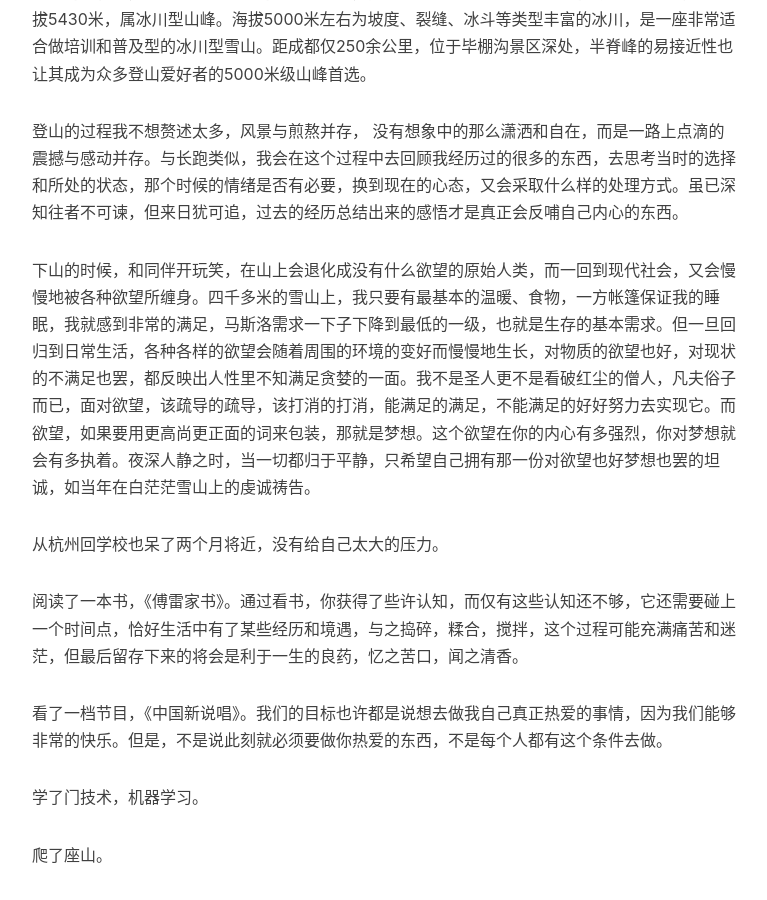
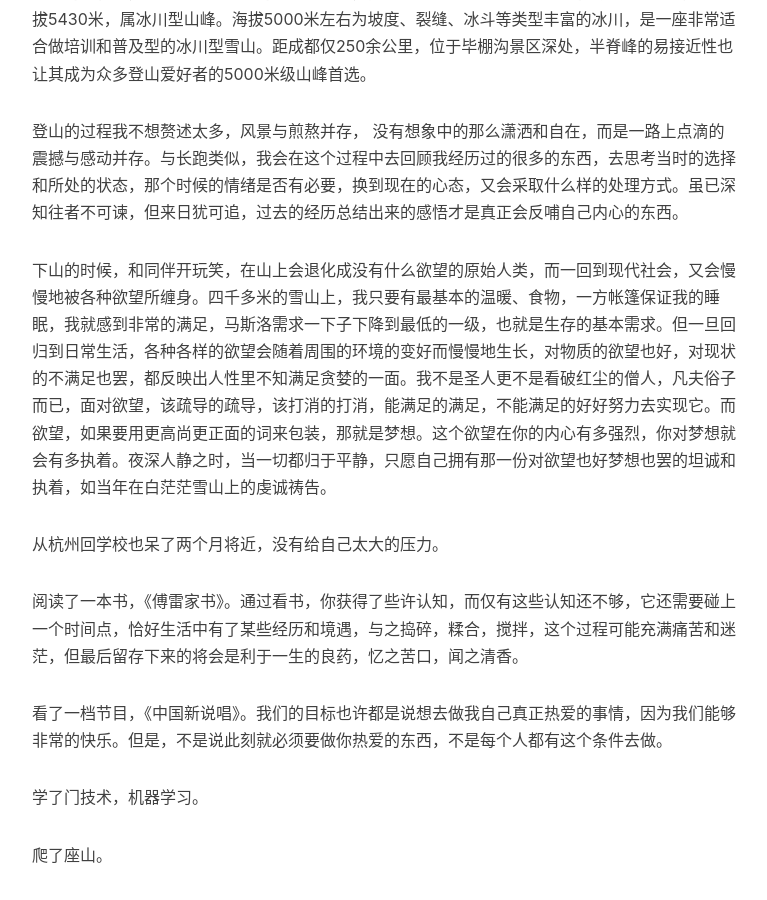
Before and after one commit to kanonjz/kanonjz.github.io, a Jekyll site: the page built from _posts/2018-08-15-snow-mountain-hiking.md, in a window 1280 px wide and 900 px high, scrolled down 805 px. Shown: the whole window, without its empty margins (233-1000 px from the left). Built offline with Jekyll 4.4.1, drawn with Linux system fonts in a browser that asks for light colours; nearby versions of some CDN libraries; comment, search, counter and statistics services are not loaded.

Commit message:
Update 2018-08-15-snow-mountain-hiking.md

```diff
--- a/_posts/2018-08-15-snow-mountain-hiking.md
+++ b/_posts/2018-08-15-snow-mountain-hiking.md
@@ -17,7 +17,7 @@ tags:
 
 登山的过程我不想赘述太多，风景与煎熬并存， 没有想象中的那么潇洒和自在，而是一路上点滴的震撼与感动并存。与长跑类似，我会在这个过程中去回顾我经历过的很多的东西，去思考当时的选择和所处的状态，那个时候的情绪是否有必要，换到现在的心态，又会采取什么样的处理方式。虽已深知往者不可谏，但来日犹可追，过去的经历总结出来的感悟才是真正会反哺自己内心的东西。
 
-下山的时候，和同伴开玩笑，在山上会退化成没有什么欲望的原始人类，而一回到现代社会，又会慢慢地被各种欲望所缠身。四千多米的雪山上，我只要有最基本的温暖、食物，一方帐篷保证我的睡眠，我就感到非常的满足，马斯洛需求一下子下降到最低的一级，也就是生存的基本需求。但一旦回归到日常生活，各种各样的欲望会随着周围的环境的变好而慢慢地生长，对物质的欲望也好，对现状的不满足也罢，都反映出人性里不知满足贪婪的一面。我不是圣人更不是看破红尘的僧人，凡夫俗子而已，面对欲望，该疏导的疏导，该打消的打消，能满足的满足，不能满足的好好努力去实现它。而欲望，如果要用更高尚更正面的词来包装，那就是梦想。这个欲望在你的内心有多强烈，你对梦想就会有多执着。夜深人静之时，当一切都归于平静，只希望自己拥有那一份对欲望也好梦想也罢的坦诚，如当年在白茫茫雪山上的虔诚祷告。
+下山的时候，和同伴开玩笑，在山上会退化成没有什么欲望的原始人类，而一回到现代社会，又会慢慢地被各种欲望所缠身。四千多米的雪山上，我只要有最基本的温暖、食物，一方帐篷保证我的睡眠，我就感到非常的满足，马斯洛需求一下子下降到最低的一级，也就是生存的基本需求。但一旦回归到日常生活，各种各样的欲望会随着周围的环境的变好而慢慢地生长，对物质的欲望也好，对现状的不满足也罢，都反映出人性里不知满足贪婪的一面。我不是圣人更不是看破红尘的僧人，凡夫俗子而已，面对欲望，该疏导的疏导，该打消的打消，能满足的满足，不能满足的好好努力去实现它。而欲望，如果要用更高尚更正面的词来包装，那就是梦想。这个欲望在你的内心有多强烈，你对梦想就会有多执着。夜深人静之时，当一切都归于平静，只愿自己拥有那一份对欲望也好梦想也罢的坦诚和执着，如当年在白茫茫雪山上的虔诚祷告。
 
 从杭州回学校也呆了两个月将近，没有给自己太大的压力。
 
```
